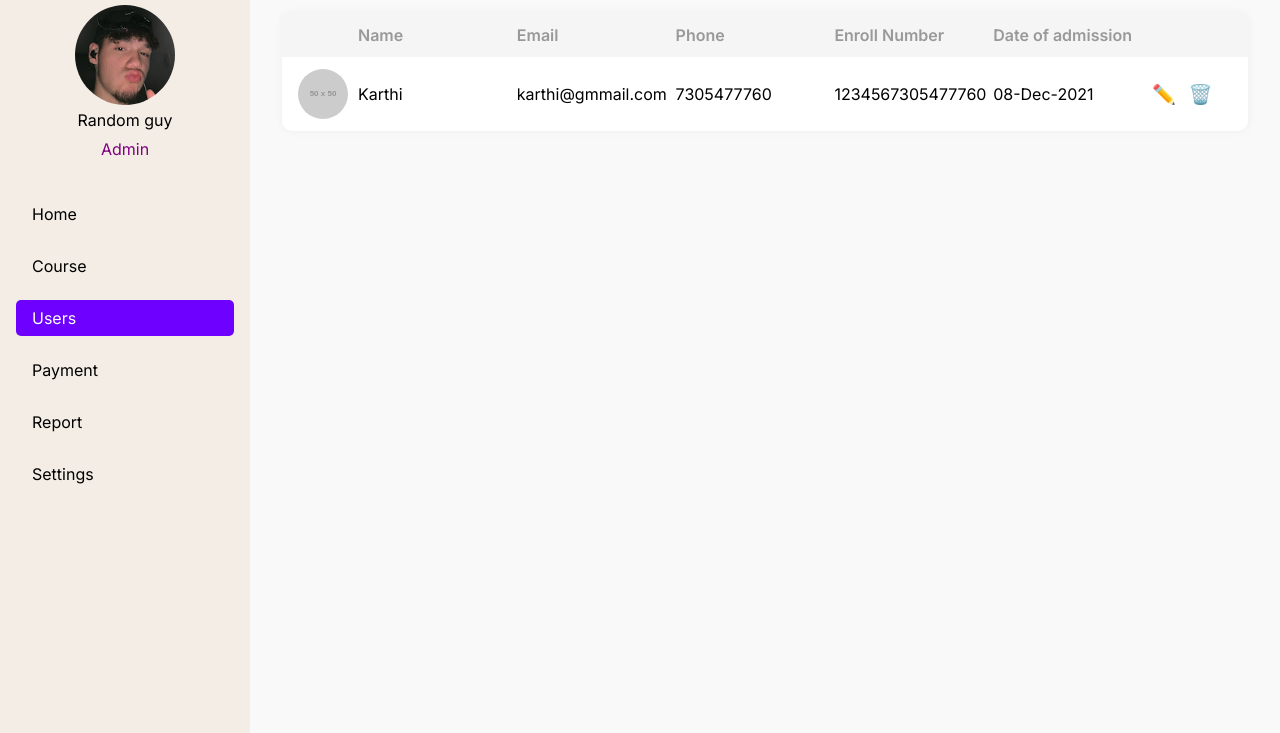
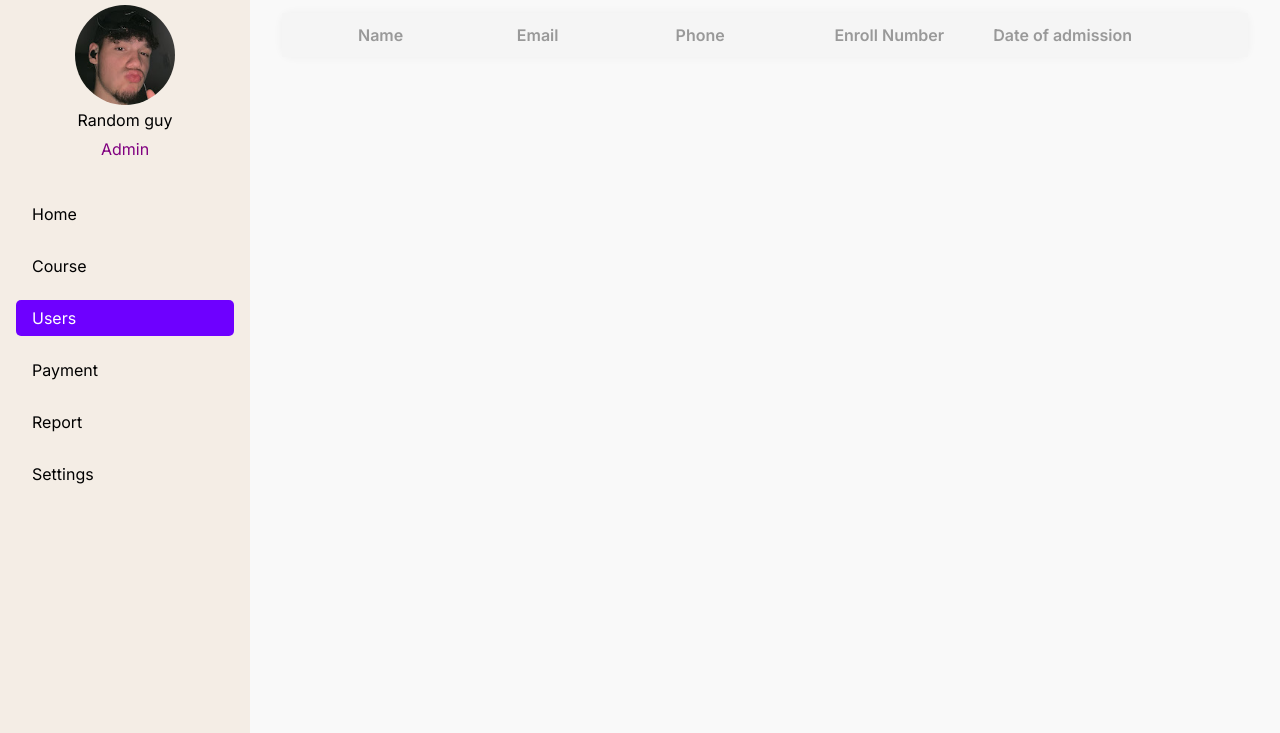
Before and after one commit to MaxterDuck/Modulo-3-, a plain HTML site: page Semana 4/Reto SPA/index.html in a window 1280 px wide. Shown: the part 67-800 px from the top of the page. Drawn offline with Linux system fonts and the light colour scheme; placeholder pictures from the web are drawn by us.

Commit message:
Update index.html

```diff
--- a/Semana 4/Reto SPA/index.html
+++ b/Semana 4/Reto SPA/index.html
@@ -179,7 +179,16 @@
   </div>
 
   <script>
-    const users = [];
+    let users = [];
+
+    function loadUsers() {
+      const stored = localStorage.getItem('users');
+      users = stored ? JSON.parse(stored) : [];
+    }
+
+    function saveUsers() {
+      localStorage.setItem('users', JSON.stringify(users));
+    }
 
     function renderUsers() {
       const list = document.getElementById('userList');
@@ -243,6 +252,7 @@
         users.push({ id: Date.now(), name, email, phone, enrollNumber, dateOfAdmission });
       }
 
+      saveUsers();
       renderUsers();
       closeForm();
     }
@@ -251,6 +261,7 @@
       const index = users.findIndex(user => user.id === id);
       if (index !== -1) {
         users.splice(index, 1);
+        saveUsers();
         renderUsers();
       }
     }
@@ -268,15 +279,8 @@
       }
     }
 
-    // Inicializar con un usuario de ejemplo
-    users.push({
-      id: 1,
-      name: "Karthi",
-      email: "karthi@gmmail.com",
-      phone: "7305477760",
-      enrollNumber: "1234567305477760",
-      dateOfAdmission: "08-Dec-2021"
-    });
+    // Cargar y mostrar usuarios al iniciar
+    loadUsers();
     renderUsers();
   </script>
 </body>
```
